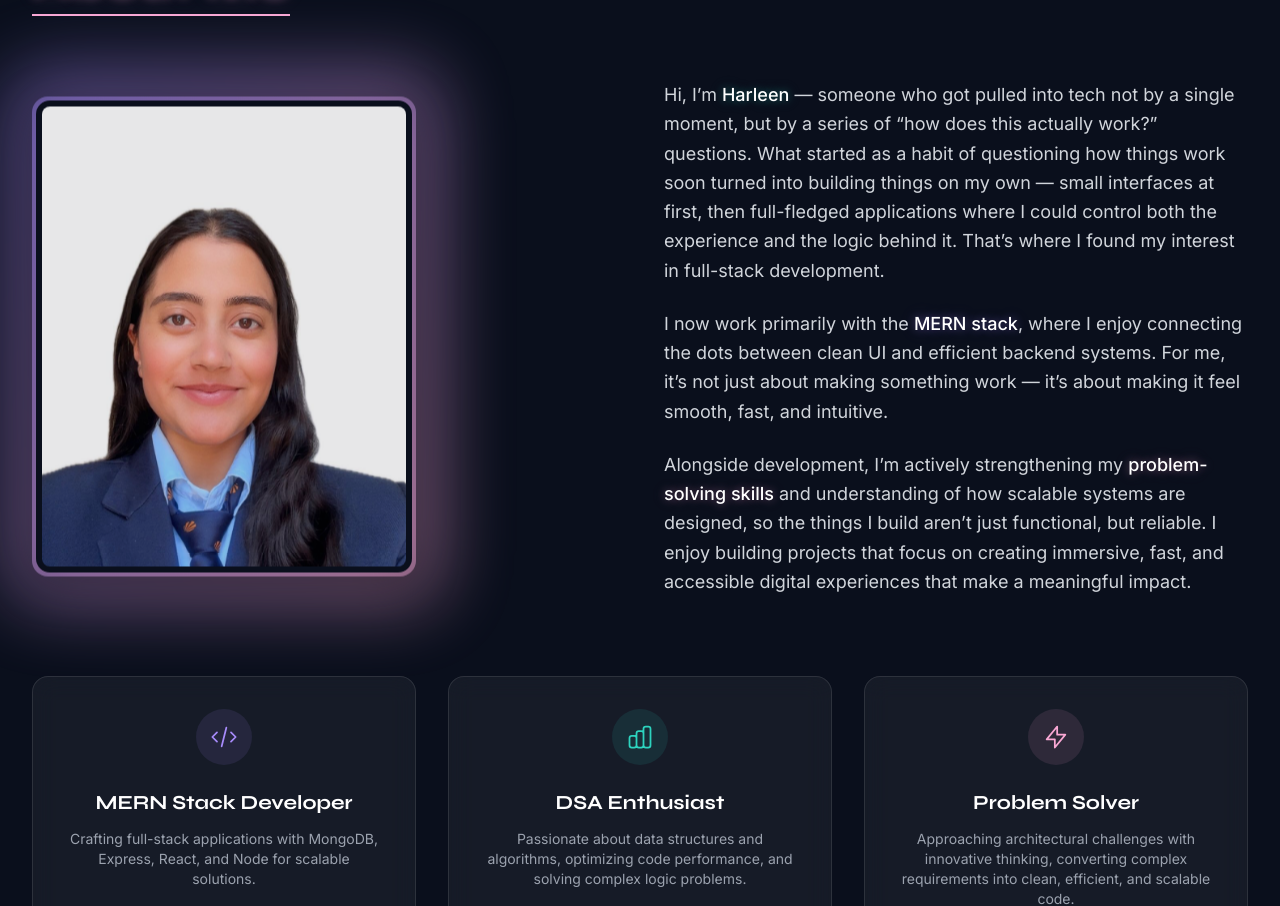
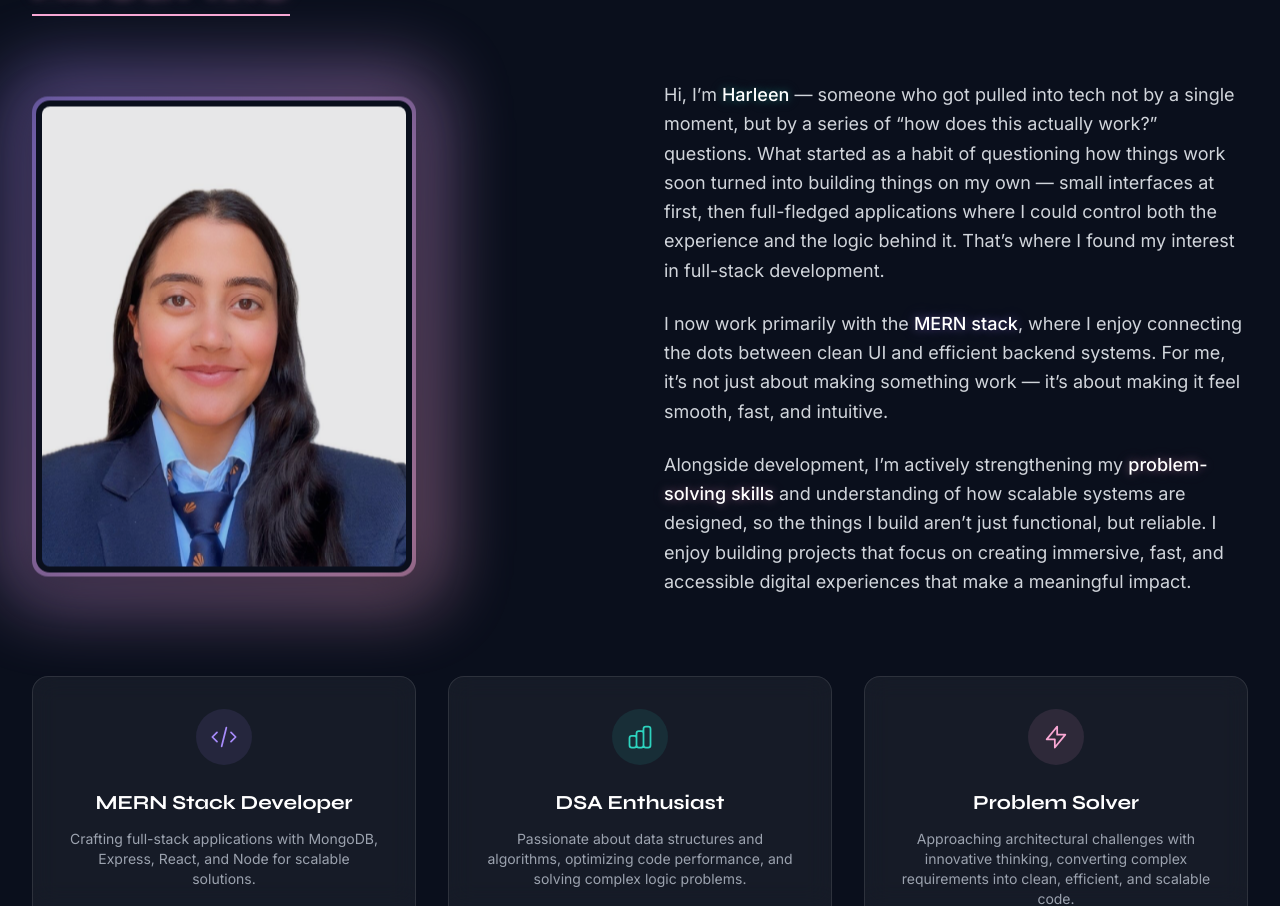
Before and after one commit to harleenkaur1505/Portfolio, a React (Vite) app: page / in a window 1280 px wide. Shown: the part 938-1844 px from the top of the page. Built offline with nearby package versions, Linux system fonts and the light colour scheme.

Commit message:
about me profile changes done

```diff
--- a/src/components/sections/About.jsx
+++ b/src/components/sections/About.jsx
@@ -50,7 +50,7 @@ export default function About() {
                   <img
                     src="/pro.jpg"
                     alt="Professional portrait"
-                    className="w-full h-full object-cover object-[50%_35%] opacity-90 group-hover:opacity-100 transition-all duration-500 group-hover:scale-105 transform"
+                    className="w-full h-full object-cover object-[50%_45%] opacity-90 group-hover:opacity-100 transition-all duration-500 group-hover:scale-105 transform"
                     onError={(e) => {
                       e.target.style.display = 'none';
                       e.target.nextSibling.style.display = 'flex';
```
